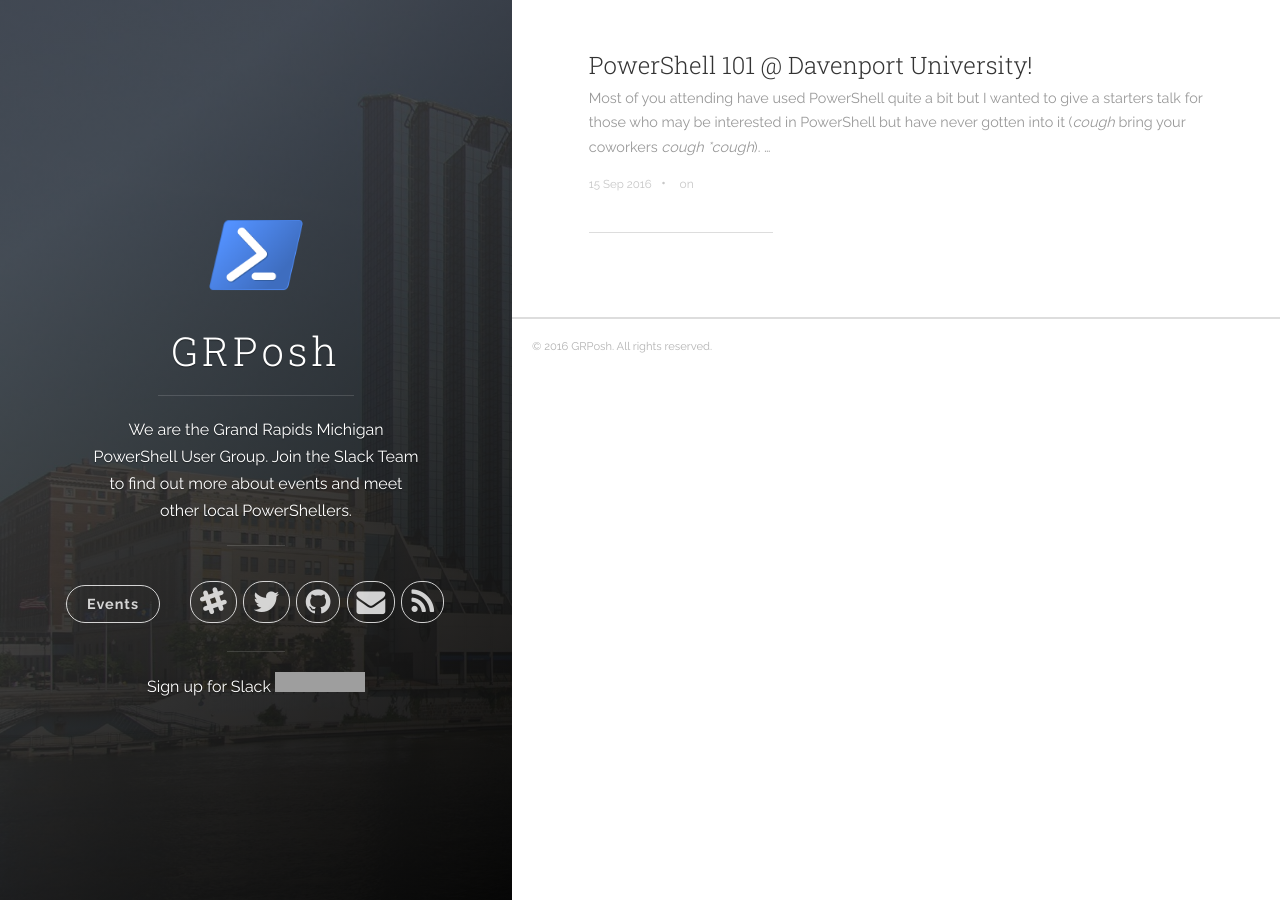
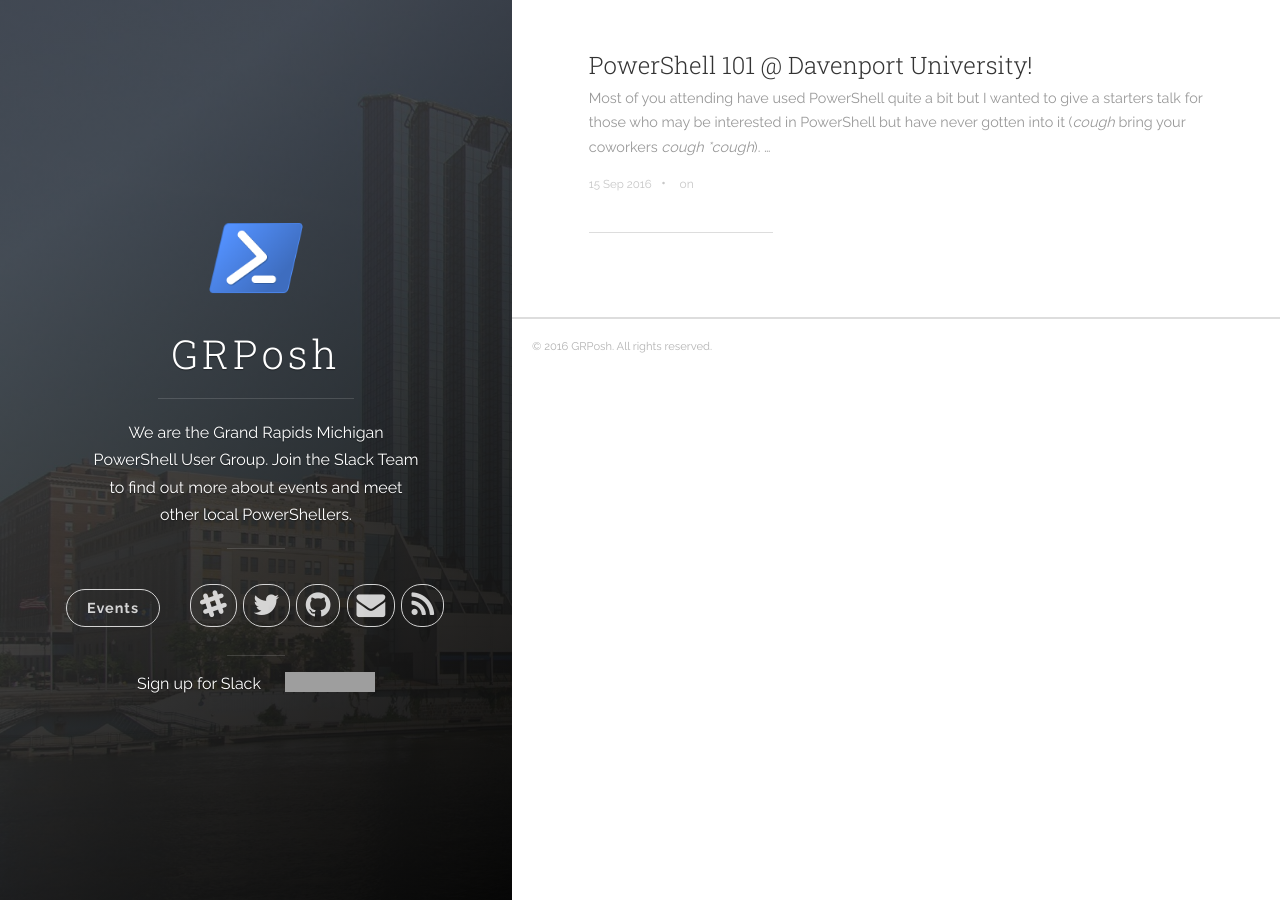
Before and after one commit to GRPosh/GRPosh.github.io, a Jekyll site: the page built from index.html, in a window 1280 px wide. Built offline with Jekyll 4.4.1, drawn with Linux system fonts in a browser that asks for light colours; nearby versions of some CDN libraries; the list of posts is cut into pages by our own code; grey boxes are pictures that could not be loaded.

Commit message:
Better spacing

```diff
--- a/_includes/header.html
+++ b/_includes/header.html
@@ -91,7 +91,7 @@
           </nav>
           <hr class="panel-cover__divider panel-cover__divider--secondary">
         </div>
-        <a href="https://grposhslack.herokuapp.com/">Sign up for Slack <img src="https://grposhslack.herokuapp.com/badge.svg"></a>
+        <a href="https://grposhslack.herokuapp.com/">Sign up for Slack    <img style="vertical-align: top;padding-left: 20px;margin-top: -4px;" src="https://grposhslack.herokuapp.com/badge.svg"></a>
       </div>
 
     </div>
```
